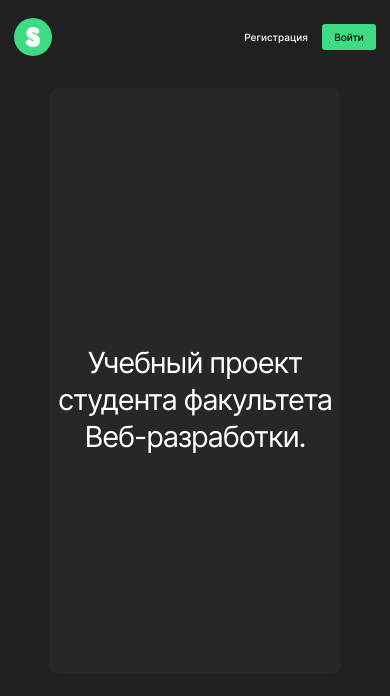
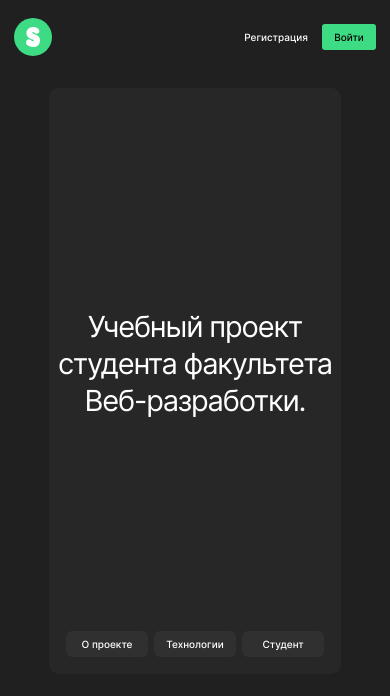
Before and after one commit to Kuban23/movies-explorer-frontend, a React (Create React App) app: page /movies in a window 390 px wide. Shown: the top 696 px of the page. Built offline with nearby package versions, Linux system fonts and the light colour scheme.

Commit message:
feat:Сверстал NavTab

```diff
--- a/src/components/NavTab/NavTab.css
+++ b/src/components/NavTab/NavTab.css
@@ -0,0 +1,41 @@
+.navtab {
+   margin-bottom: 30px;
+   display: flex;
+	align-items: center;
+	gap: 10px;
+}
+
+.navtab__link {
+	font-family: Inter;
+	font-size: 12px;
+	font-weight: 500;
+	line-height: 16px;
+	letter-spacing: 0px;
+	width: 96px;
+	color: #FFFFFF;
+	background: #303030;
+	border-radius: 10px;
+	text-decoration: none;
+	text-align: center;
+	box-sizing: border-box;
+	padding: 10px 0px;
+	transition: opacity 0.5s ease-in-out;
+}
+
+.navtab__link:hover {
+	opacity: 0.8;
+}
+
+@media (max-width: 400px) {
+	.navtab {
+		margin-bottom: 17px;
+		gap: 6px;
+	}
+
+	.navtab__link {
+		font-size: 10px;
+		width: 82px;
+		border-radius: 6px;
+		padding: 5px 0px;
+	}
+}
--- a/src/components/NavTab/NavTab.js
+++ b/src/components/NavTab/NavTab.js
@@ -3,7 +3,11 @@ import './NavTab.css'
 
 function NavTab(){
 	return (
-<div></div>
+<div className="navtab">
+<a className='navtab__link' href="#">О проекте</a>
+<a className='navtab__link' href="#">Технологии</a>
+<a className='navtab__link' href="#">Студент</a>
+</div>
 );
 }
 
--- a/src/components/Promo/Promo.css
+++ b/src/components/Promo/Promo.css
@@ -49,6 +49,6 @@ flex-direction: column;
 		font-size: 29px;
       line-height: 37px;
 		max-width: 680px;
-		margin: 350px 0 314px 0;
+		margin: 220px 0 212px 0;
 	}
 }
--- a/src/components/Promo/Promo.js
+++ b/src/components/Promo/Promo.js
@@ -1,10 +1,12 @@
 import React from "react";
 import './Promo.css'
+import NavTab from '../NavTab/NavTab';
 
 function Promo(){
 	return (
 <section className="promo">
 	<h1 className="promo__title">Учебный проект студента факультета Веб-разработки.</h1>
+	<NavTab/>
 </section>
 );
 }
```
